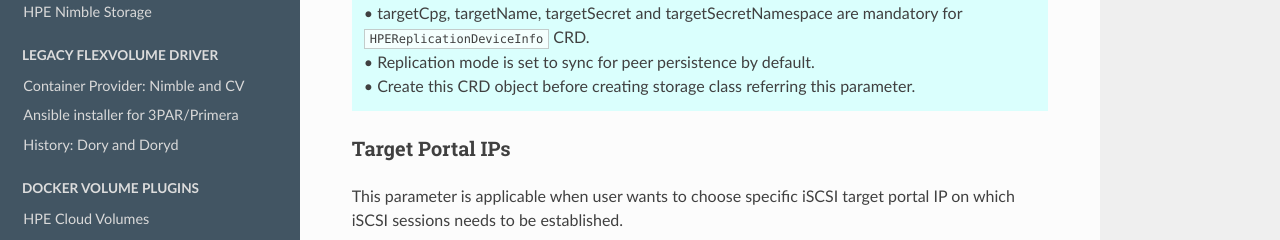
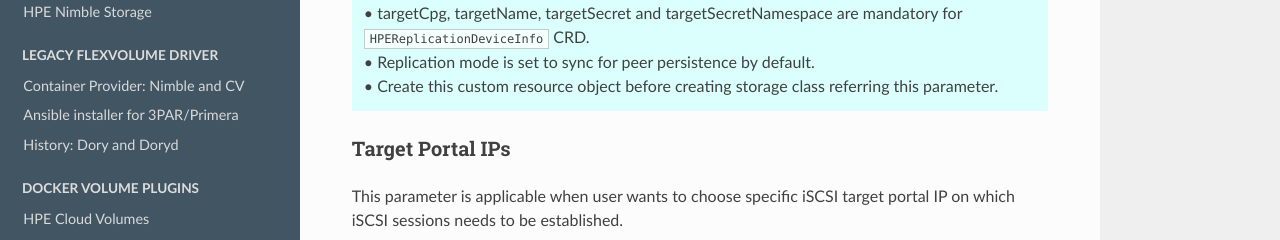
Before and after one commit to hpe-storage/scod, an MkDocs documentation site: the page built from docs/container_storage_provider/hpe_3par_primera/index.md, in a window 1280 px wide and 900 px high, scrolled down 6723 px. Shown: the part 181-421 px from the top of the window. Built offline with MkDocs 1.6.1, drawn with Linux system fonts in a browser that asks for light colours; nearby versions of some CDN libraries.

Commit message:
updated docs

```diff
--- a/docs/container_storage_provider/hpe_3par_primera/index.md
+++ b/docs/container_storage_provider/hpe_3par_primera/index.md
@@ -224,7 +224,7 @@ spec:
 !!! important
     • targetCpg, targetName, targetSecret and targetSecretNamespace are mandatory for `HPEReplicationDeviceInfo` CRD.<br />
     • Replication mode is set to sync for peer persistence by default.<br />
-    • Create this CRD object before creating storage class referring this parameter.<br />
+    • Create this custom resource object before creating storage class referring this parameter.<br />
 
 ### Target Portal IPs
 
```
